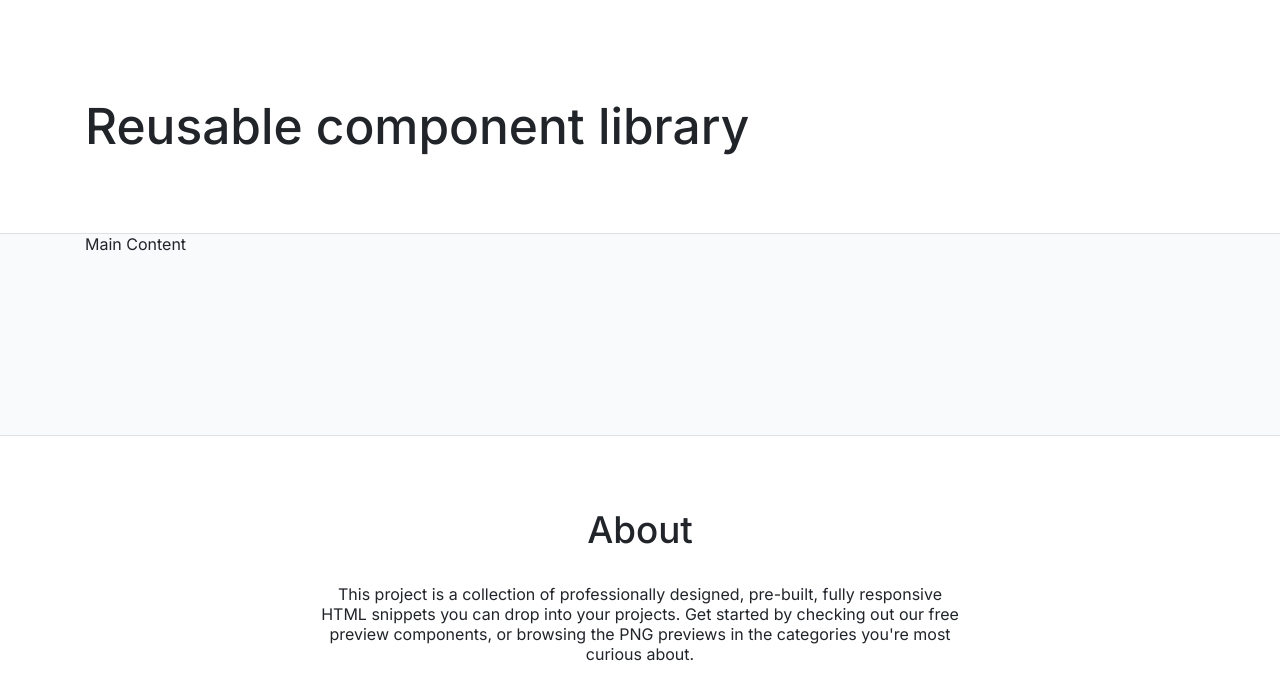
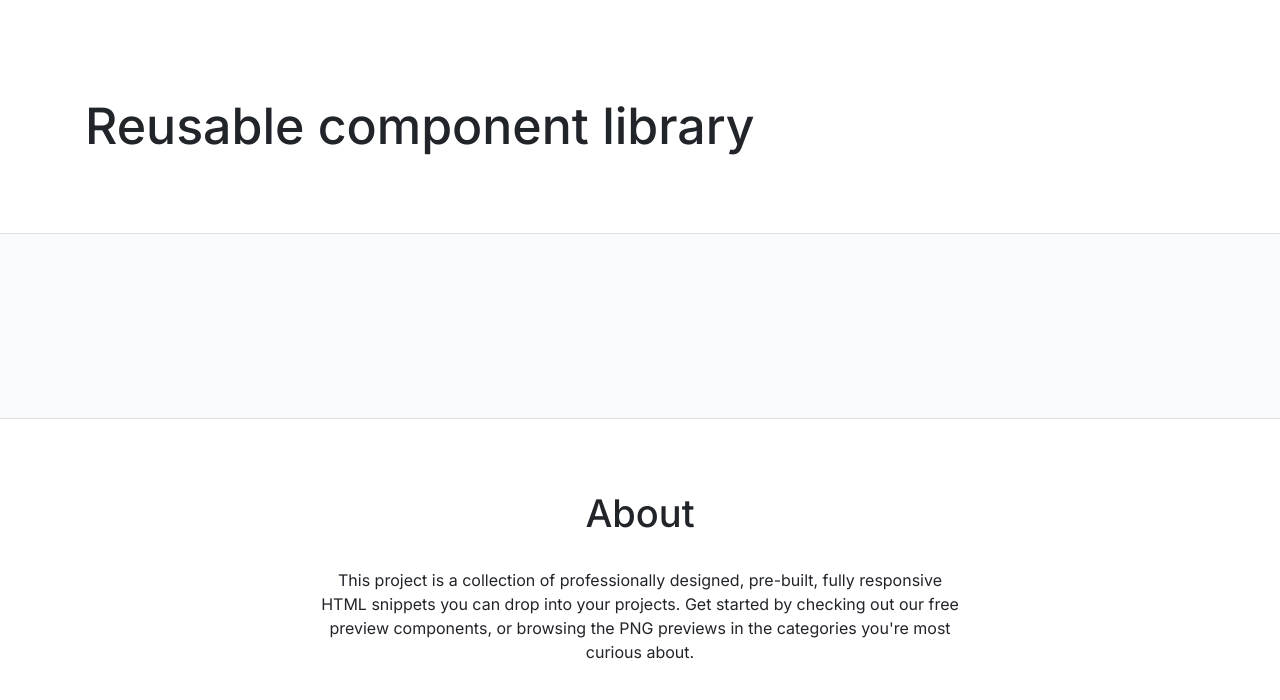
Before and after one commit to js-tasks-ru/htmlcss-20211021_sergey-lukashin, a website: page index.html in a window 1280 px wide. Drawn offline with Linux system fonts and the light colour scheme.

Commit message:
layout_fix_container_size

```diff
--- a/components/container/container.css
+++ b/components/container/container.css
@@ -1,6 +1,7 @@
 .container {
     width: 100%;
-    max-width: 1150px;
-    padding: 0 20px;
+    box-sizing: content-box;
+    max-width: 1110px;
+    padding: 0 15px;
     margin: 0 auto;
 }
--- a/components/footer/footer.css
+++ b/components/footer/footer.css
@@ -1,4 +1,5 @@
 .footer {
+    background-color: var(--white);
     text-align: center;
 }
 
@@ -12,11 +13,12 @@
 
 .footer__title {
     margin-bottom: 32px;
-    font-size: 2.3em;
+    font-size: 38px;
     font-weight: 500;
 }
 
-.footer__content{
+.footer__content {
     width: 100%;
     max-width: 640px;
+    line-height: 150%;
 }
--- a/components/header/header.css
+++ b/components/header/header.css
@@ -1,5 +1,10 @@
+.header {
+    padding: 96px 0 77px;
+    background-color: var(--white);
+}
+
+
 .header__title {
-    padding: 96px 0 77px;
-    font-size: 3.1em;
+    font-size: 50px;
     font-weight: 500;
 }
--- a/index.html
+++ b/index.html
@@ -19,7 +19,7 @@
         </header>
         <main class="main">
             <div class="container">
-                Main Content
+
             </div>
         </main>
         <footer class="footer">
```
